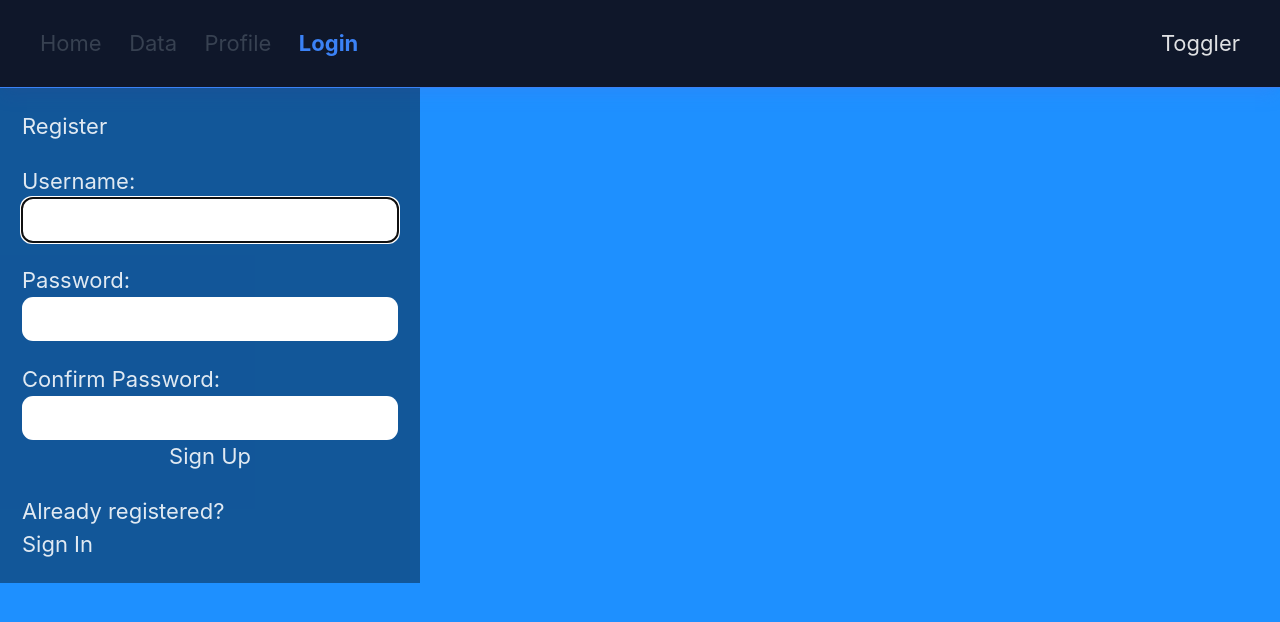
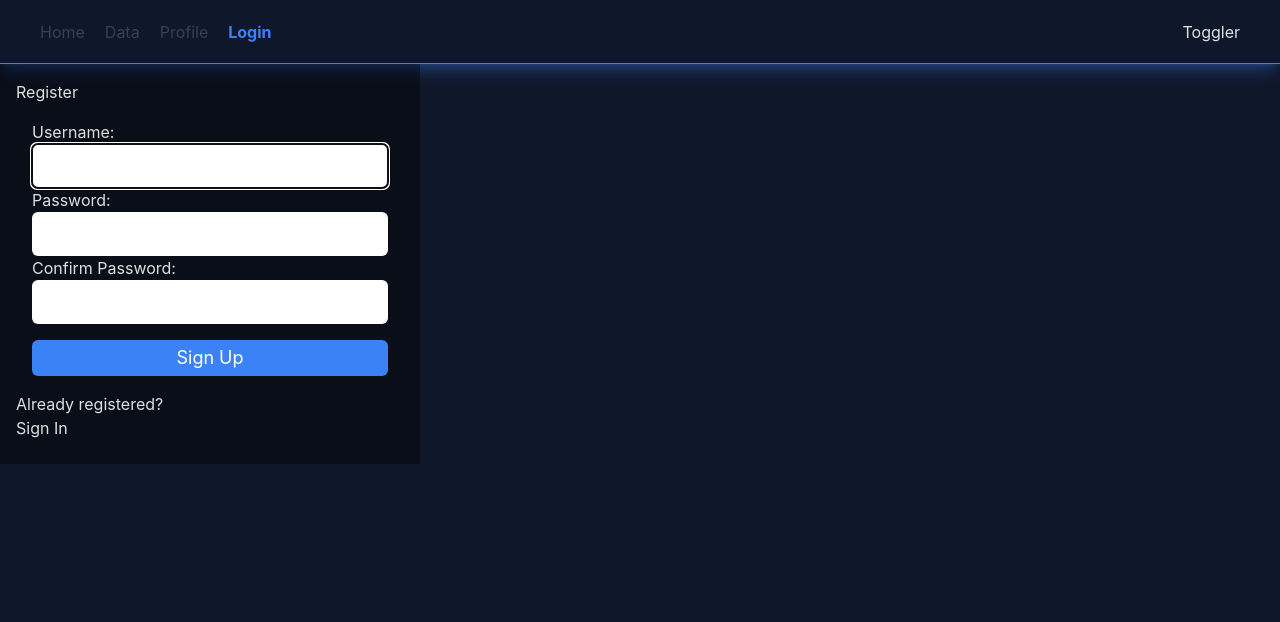
Before and after one commit to Zorkann/future-dashboard, a React (Vite) app: page /login in a window 1280 px wide. Shown: the top 622 px of the page. Built offline with nearby package versions, Linux system fonts and the light colour scheme.

Commit message:
styles for register form

```diff
--- a/src/LoginPage/LoginPage.css
+++ /dev/null
@@ -1,107 +0,0 @@
-html {
-  font-family: 'Nunito', sans-serif;
-  font-size: 22px;
-  color: #fff;
-}
-
-body {
-  min-height: 100vh;
-  background-color: dodgerblue;
-}
-
-.App {
-  display: flex;
-  flex-direction: column;
-  justify-content: center;
-  align-items: center;
-  min-height: 100vh;
-  padding: 1rem 0.5rem;
-}
-
-section {
-  width: 100%;
-  max-width: 420px;
-  min-height: 400px;
-  display: flex;
-  flex-direction: column;
-  justify-content: flex-start;
-  padding: 1rem;
-  background-color: rgba(0, 0, 0, 0.4);
-}
-
-form {
-  display: flex;
-  flex-direction: column;
-  justify-content: space-evenly;
-  flex-grow: 1;
-  padding-bottom: 1rem;
-}
-
-a,
-a:visited {
-  color: #fff;
-}
-
-input[type='text'],
-input[type='password'],
-button,
-textarea {
-  font-family: 'Nunito', sans-serif;
-  font-size: 22px;
-  padding: 0.25rem;
-  border-radius: 0.5rem;
-}
-
-label,
-button {
-  margin-top: 1rem;
-}
-
-button {
-  padding: 0.5rem;
-}
-
-.instructions {
-  font-size: 0.75rem;
-  border-radius: 0.5rem;
-  background: #000;
-  color: #fff;
-  padding: 0.25rem;
-  position: relative;
-  bottom: -10px;
-}
-
-.instructions > svg {
-  margin-right: 0.25rem;
-}
-
-.offscreen {
-  position: absolute;
-  left: -9999px;
-}
-
-.hide {
-  display: none;
-}
-
-.valid {
-  color: limegreen;
-  margin-left: 0.25rem;
-}
-
-.invalid {
-  color: red;
-  margin-left: 0.25rem;
-}
-
-.errmsg {
-  background-color: lightpink;
-  color: firebrick;
-  font-weight: bold;
-  padding: 0.5rem;
-  margin-bottom: 0.5rem;
-}
-
-.line {
-  display: inline-block;
-}
--- a/src/LoginPage/LoginPage.tsx
+++ b/src/LoginPage/LoginPage.tsx
@@ -7,7 +7,6 @@ import {
   faInfoCircle,
 } from '@fortawesome/free-solid-svg-icons';
 import { FontAwesomeIcon } from '@fortawesome/react-fontawesome';
-import './LoginPage.css';
 
 // type UserType = {
 //   name: string;
@@ -91,25 +90,29 @@ export const LoginPage = () => {
 
   return (
     <>
-      <section>
+      <div className="w-full max-w-[420px] min-h-[400px] flex flex-col justify-start p-4 bg-black bg-opacity-40">
         <p
           ref={errRef}
-          className={errMsg ? 'errmsg' : 'offscreen'}
+          className={`${
+            errMsg
+              ? 'bg-lightpink text-firebrick font-bold p-4 mb-0.5'
+              : 'absolute left-[-9999px]'
+          }`}
           aria-live="assertive"
         >
           {errMsg}
         </p>
         <h1>Register</h1>
-        <form>
+        <form className="flex flex-col justify-between h-full p-4">
           <label htmlFor="username">
             Username:
             <FontAwesomeIcon
               icon={faCheck}
-              className={validName ? 'valid' : 'hide'}
+              className={`${validName ? 'text-limegreen ml-1/4' : 'hidden'}`}
             />
             <FontAwesomeIcon
               icon={faTimes}
-              className={validName || !user ? 'hide' : 'invalid'}
+              className={`${validName || !user ? 'hidden' : 'text-red ml-1/4'}`}
             />
           </label>
           <input
@@ -122,14 +125,17 @@ export const LoginPage = () => {
             required
             aria-invalid={validName ? 'false' : 'true'}
             aria-describedby="uidnote"
+            className="text-lg px-1 py-2 rounded-md text-black"
             onFocus={() => setUserFocus(true)}
             onBlur={() => setUserFocus(false)}
           />
           <p
             id="uidnote"
-            className={
-              userFocus && user && !validName ? 'instructions' : 'offscreen'
-            }
+            className={`${
+              userFocus && user && !validName
+                ? 'text-white bg-black rounded-md text-xs p-1/4 relative bottom10'
+                : 'absolute left-[-9999px]'
+            }`}
           >
             <FontAwesomeIcon icon={faInfoCircle} />
             4 to 24 characters.
@@ -143,11 +149,11 @@ export const LoginPage = () => {
             Password:
             <FontAwesomeIcon
               icon={faCheck}
-              className={validPwd ? 'valid' : 'hide'}
+              className={`${validPwd ? 'text-limegreen ml-1/4' : 'hidden'}`}
             />
             <FontAwesomeIcon
               icon={faTimes}
-              className={validPwd || !pwd ? 'hide' : 'invalid'}
+              className={`${validPwd || !pwd ? 'hidden' : 'text-red ml-1/4'}`}
             />
           </label>
           <input
@@ -158,12 +164,17 @@ export const LoginPage = () => {
             required
             aria-invalid={validPwd ? 'false' : 'true'}
             aria-describedby="pwdnote"
+            className="text-lg px-1 py-2 rounded-md text-black"
             onFocus={() => setPwdFocus(true)}
             onBlur={() => setPwdFocus(false)}
           />
           <p
             id="pwdnote"
-            className={pwdFocus && !validPwd ? 'instructions' : 'offscreen'}
+            className={`${
+              pwdFocus && !validPwd
+                ? 'text-white bg-black rounded-md text-xs p-1/4 relative bottom10'
+                : 'absolute left-[-9999px]'
+            }`}
           >
             <FontAwesomeIcon icon={faInfoCircle} />
             8 to 24 characters.
@@ -183,11 +194,15 @@ export const LoginPage = () => {
             Confirm Password:
             <FontAwesomeIcon
               icon={faCheck}
-              className={validMatch && matchPwd ? 'valid' : 'hide'}
+              className={`${
+                validMatch && matchPwd ? 'text-limegreen ml-1/4' : 'hidden'
+              }`}
             />
             <FontAwesomeIcon
               icon={faTimes}
-              className={validMatch || !matchPwd ? 'hide' : 'invalid'}
+              className={`${
+                validMatch || !matchPwd ? 'hidden' : 'text-red ml-1/4'
+              }`}
             />
           </label>
           <input
@@ -198,18 +213,23 @@ export const LoginPage = () => {
             required
             aria-invalid={validMatch ? 'false' : 'true'}
             aria-describedby="confirmnote"
+            className="text-lg px-1 py-2 rounded-md text-black"
             onFocus={() => setMatchFocus(true)}
             onBlur={() => setMatchFocus(false)}
           />
           <p
-            id="confirmnote"
-            className={matchFocus && !validMatch ? 'instructions' : 'offscreen'}
+            className={`${
+              matchFocus && !validMatch
+                ? 'text-white bg-black rounded-md text-xs p-1/4 relative bottom10'
+                : 'absolute left-[-9999px]'
+            }`}
           >
             <FontAwesomeIcon icon={faInfoCircle} />
             Must match the first password input field.
           </p>
 
           <button
+            className="mt-4 px-2 py-1 bg-blue-500 text-white rounded-md text-lg  "
             disabled={!validName || !validPwd || !validMatch ? true : false}
           >
             Sign Up
@@ -218,12 +238,12 @@ export const LoginPage = () => {
         <p>
           Already registered?
           <br />
-          <span className="line">
+          <span className="inline-block">
             {/*put router link here*/}
             <a href="#">Sign In</a>
           </span>
         </p>
-      </section>
+      </div>
     </>
   );
 };
```
